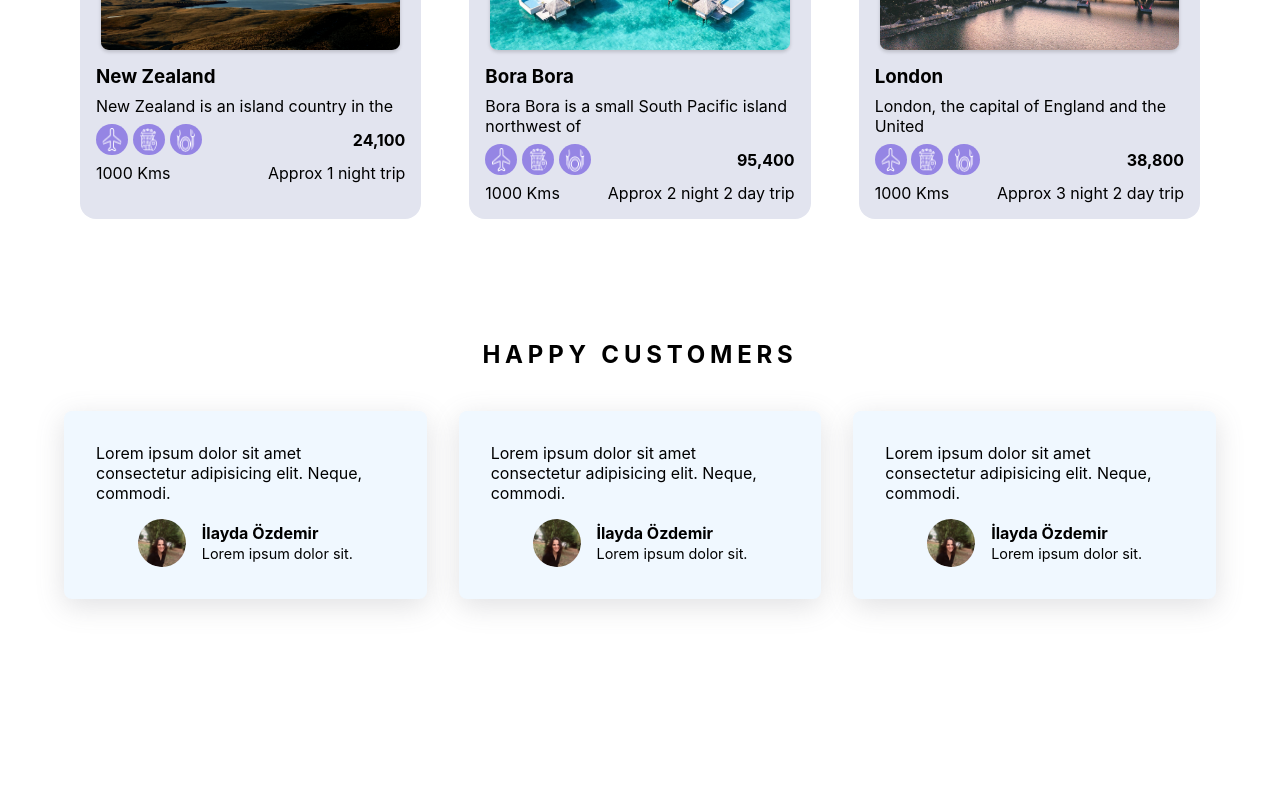
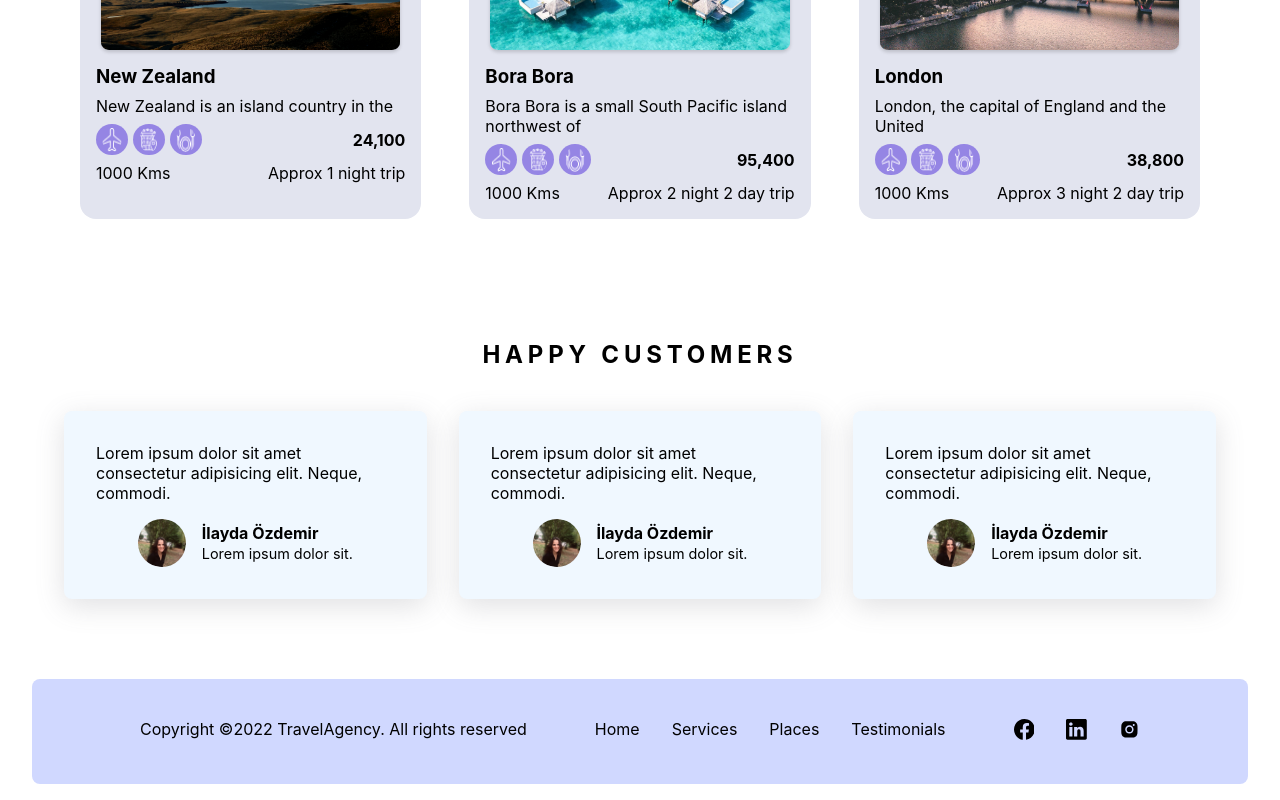
Before and after one commit to ilaydaozdemir/travelagency, a React (Create React App) app: page / in a window 1280 px wide. Shown: the part 2226-3026 px from the top of the page. Before the commit the page ends 2905 px from the top, so only its background shows below. Built offline with nearby package versions, Linux system fonts and the light colour scheme.

Commit message:
Add Footer component

```diff
--- a/src/App.js
+++ b/src/App.js
@@ -14,6 +14,7 @@
     <Services />
     <Recommend />
     <Testimonials />
+    <Footer />
 
 
   </>
--- a/src/components/Footer.jsx
+++ b/src/components/Footer.jsx
@@ -1,7 +1,71 @@
 import React from "react";
+import styled from "styled-components";
+import { BsLinkedin, BsFacebook } from "react-icons/bs";
+import { AiFillInstagram } from "react-icons/ai";
 
 const Footer = () => {
-  return <div>Footer</div>;
+  return (
+    <FooterContainer>
+      <span>Copyright &copy;2022 TravelAgency. All rights reserved</span>
+      <ul className="links">
+        <li>
+          <a href="#hero">Home</a>
+        </li>
+        <li>
+          <a href="#services">Services</a>
+        </li>
+        <li>
+          <a href="#recommend">Places</a>
+        </li>
+        <li>
+          <a href="#testimonials">Testimonials</a>
+        </li>
+      </ul>
+      <ul className="social_links">
+        <li>
+          <BsFacebook />
+        </li>
+        <li>
+          <BsLinkedin />
+        </li>
+        <li>
+          <AiFillInstagram />
+        </li>
+      </ul>
+    </FooterContainer>
+  );
 };
 
 export default Footer;
+
+const FooterContainer = styled.footer`
+  display: flex;
+  justify-content: space-evenly;
+  background-color: #d0d8ff;
+  padding: 2.5rem;
+  border-radius: 0.5rem;
+  ul {
+    display: flex;
+    list-style-type: none;
+    gap: 2rem;
+    li {
+      a {
+        text-decoration: none;
+        color: black;
+        transition: 0.3s ease-in-out;
+        &:hover {
+          color: #302ce9;
+          cursor: pointer;
+        }
+      }
+      svg {
+        font-size: 1.3rem;
+        transition: 0.3s ease-in-out;
+        &:hover {
+          color: #302ce9;
+          cursor: pointer;
+        }
+      }
+    }
+  }
+`;
```
